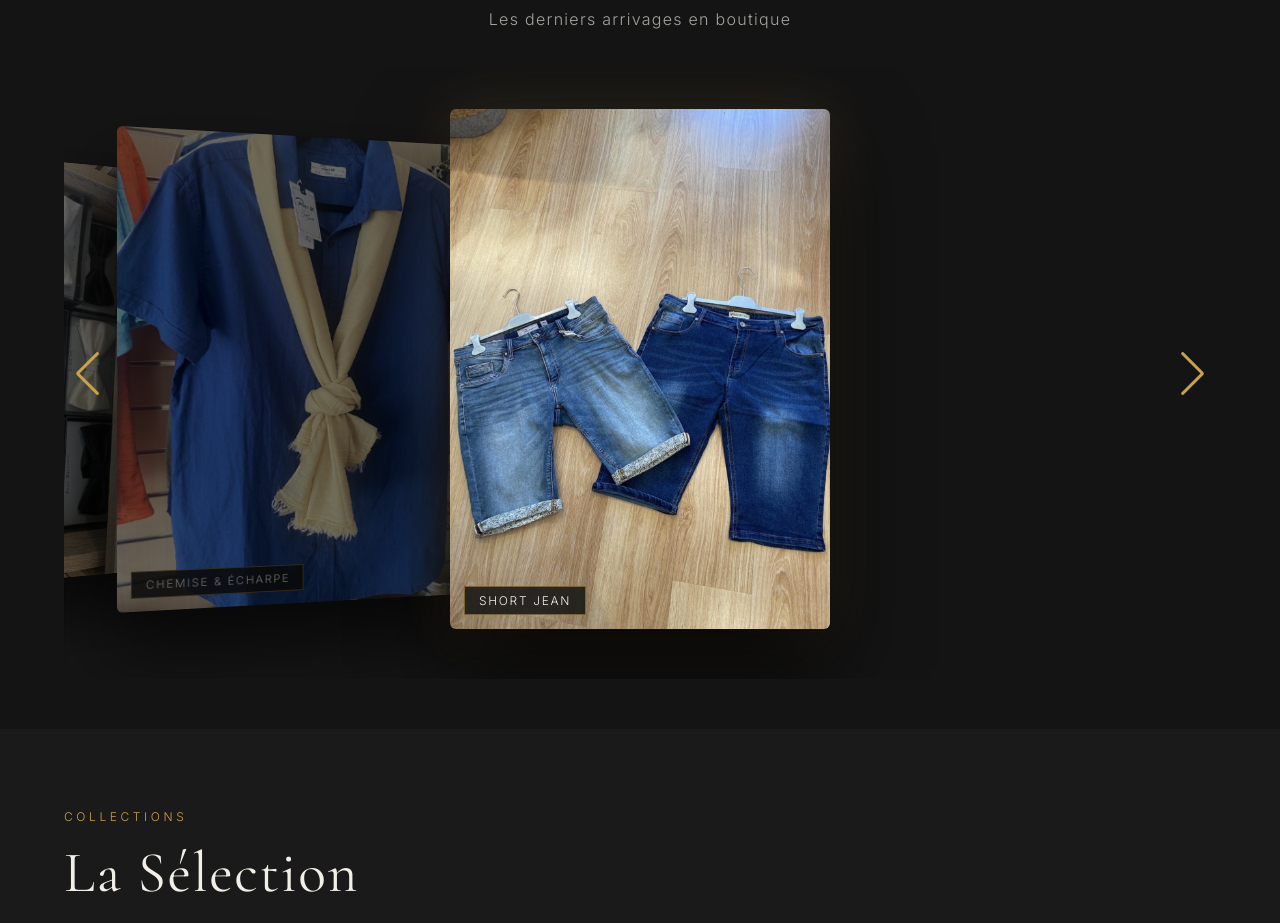
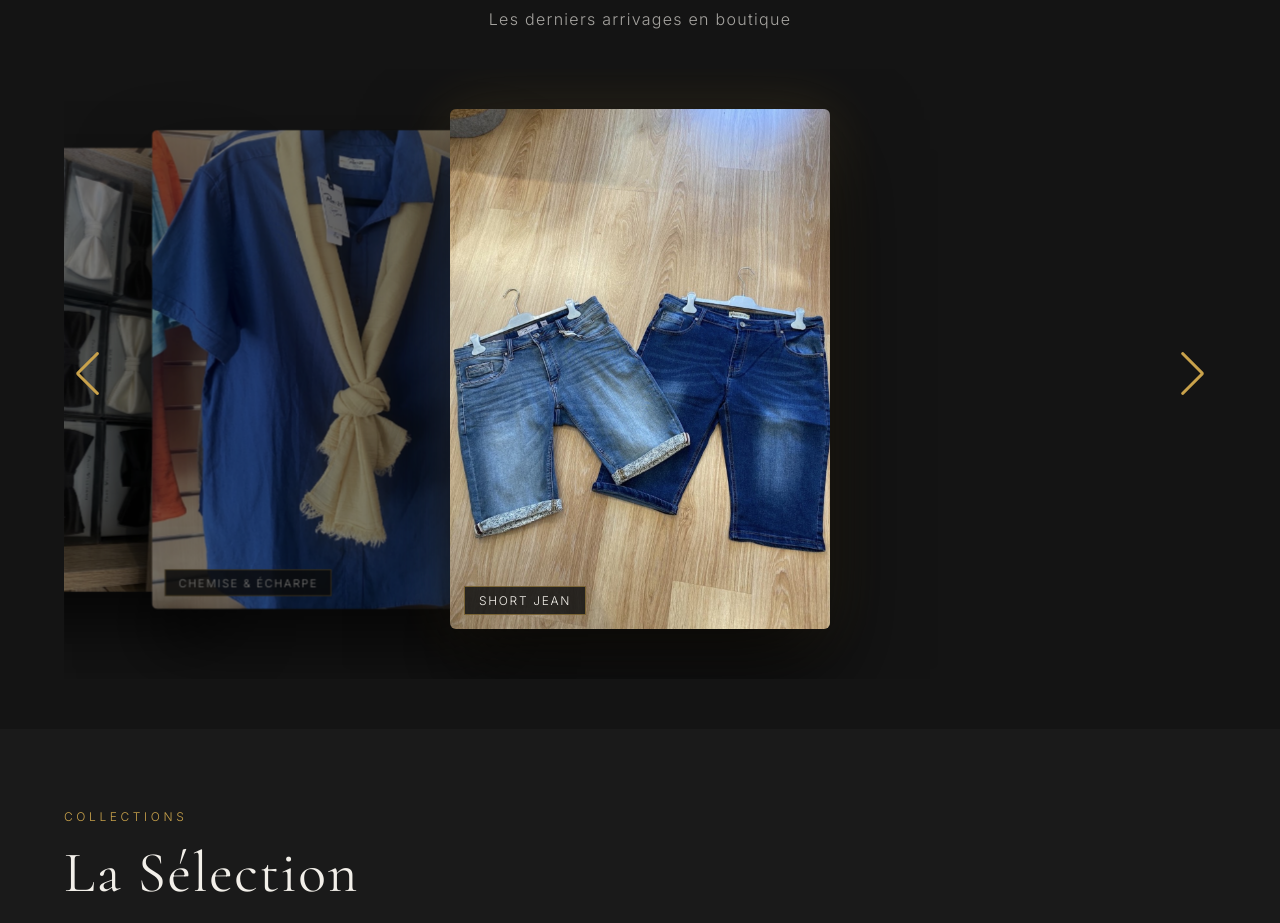
Before and after one commit to astronova0700-stack/premier-client, a plain HTML site: page index.html in a window 1280 px wide. Shown: the part 1022-1945 px from the top of the page. Drawn offline with nearby package versions, Linux system fonts and the light colour scheme.

Commit message:
Carrousel coverflow plat : rotate 0, stretch 40, depth 120, speed 800

```diff
--- a/index.html
+++ b/index.html
@@ -47,7 +47,7 @@ h2{font-size:clamp(2.2rem,5vw,3.6rem);letter-spacing:.03em;margin-bottom:36px}
 .nouveautes .sub{opacity:.65;margin:-24px 0 40px;letter-spacing:.08em}
 .swiper{width:100%;padding:40px 0 50px;perspective:1400px}
 .swiper-slide{width:min(380px,74vw);height:520px;border-radius:6px;overflow:hidden;position:relative;box-shadow:0 40px 80px rgba(0,0,0,.7);transition:filter .4s}
-.swiper-slide:not(.swiper-slide-active){filter:brightness(.45)}
+.swiper-slide:not(.swiper-slide-active){filter:brightness(.5)}
 .swiper-slide-active{box-shadow:0 40px 90px rgba(0,0,0,.8),0 0 60px rgba(201,162,75,.18)}
 .swiper-slide img{width:100%;height:100%;object-fit:cover}
 .swiper-slide .tag{position:absolute;left:14px;bottom:14px;background:rgba(20,20,20,.85);border:1px solid rgba(201,162,75,.5);padding:6px 14px;font-size:.75rem;letter-spacing:.14em;text-transform:uppercase}
@@ -232,8 +232,8 @@ footer .logo{font-size:1.2rem;display:block;margin-bottom:10px;opacity:1}
 <div class="lightbox" id="lightbox"><span class="close">&times;</span><img src="" alt=""></div>
 <script src="https://cdn.jsdelivr.net/npm/swiper@11/swiper-bundle.min.js"></script>
 <script>
-new Swiper('.swiper',{effect:'coverflow',grabCursor:true,centeredSlides:true,slidesPerView:'auto',loop:true,speed:900,
-  coverflowEffect:{rotate:20,stretch:0,depth:160,modifier:1,slideShadows:false},
+new Swiper('.swiper',{effect:'coverflow',grabCursor:true,centeredSlides:true,slidesPerView:'auto',loop:true,speed:800,
+  coverflowEffect:{rotate:0,stretch:40,depth:120,modifier:1,slideShadows:false},
   autoplay:{delay:3600,disableOnInteraction:false},
   navigation:{nextEl:'.swiper-button-next',prevEl:'.swiper-button-prev'}});
 const io=new IntersectionObserver(es=>es.forEach(e=>{if(e.isIntersecting)e.target.classList.add('on')}),{threshold:.12});
```
